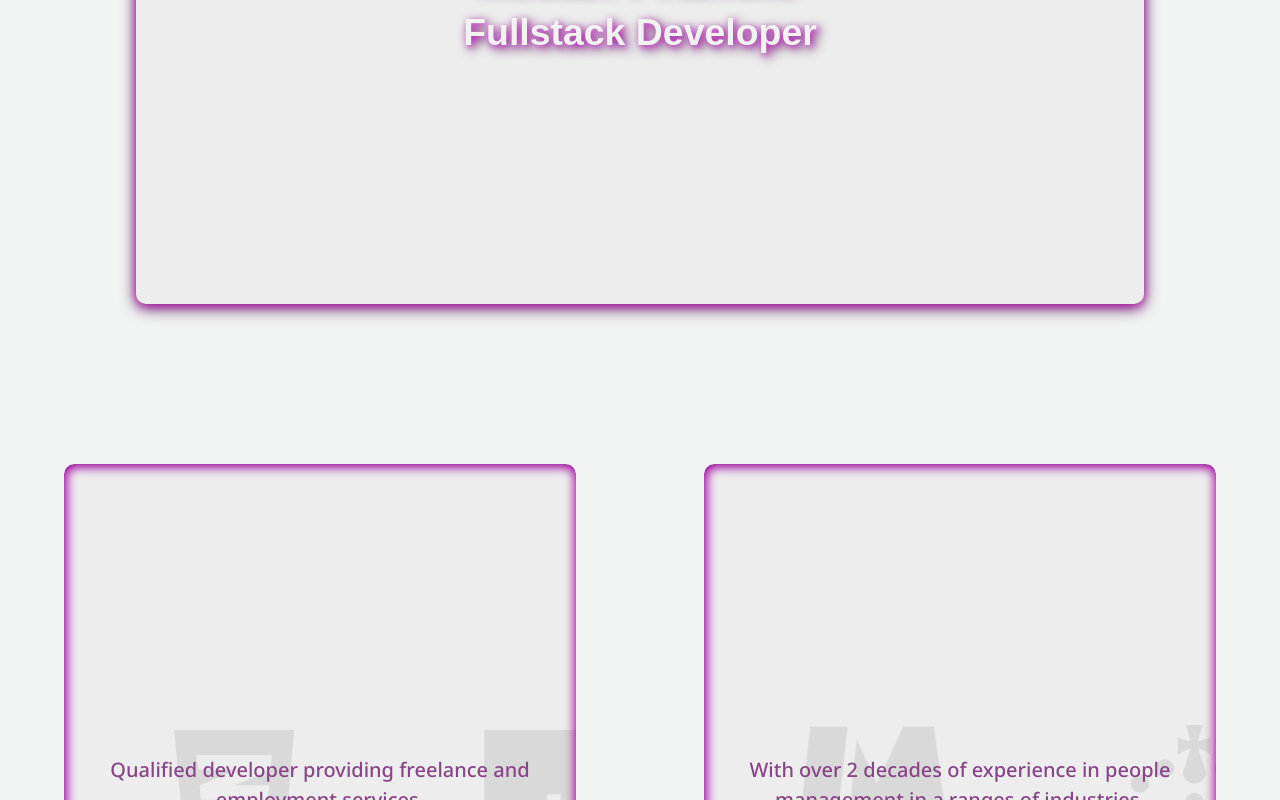
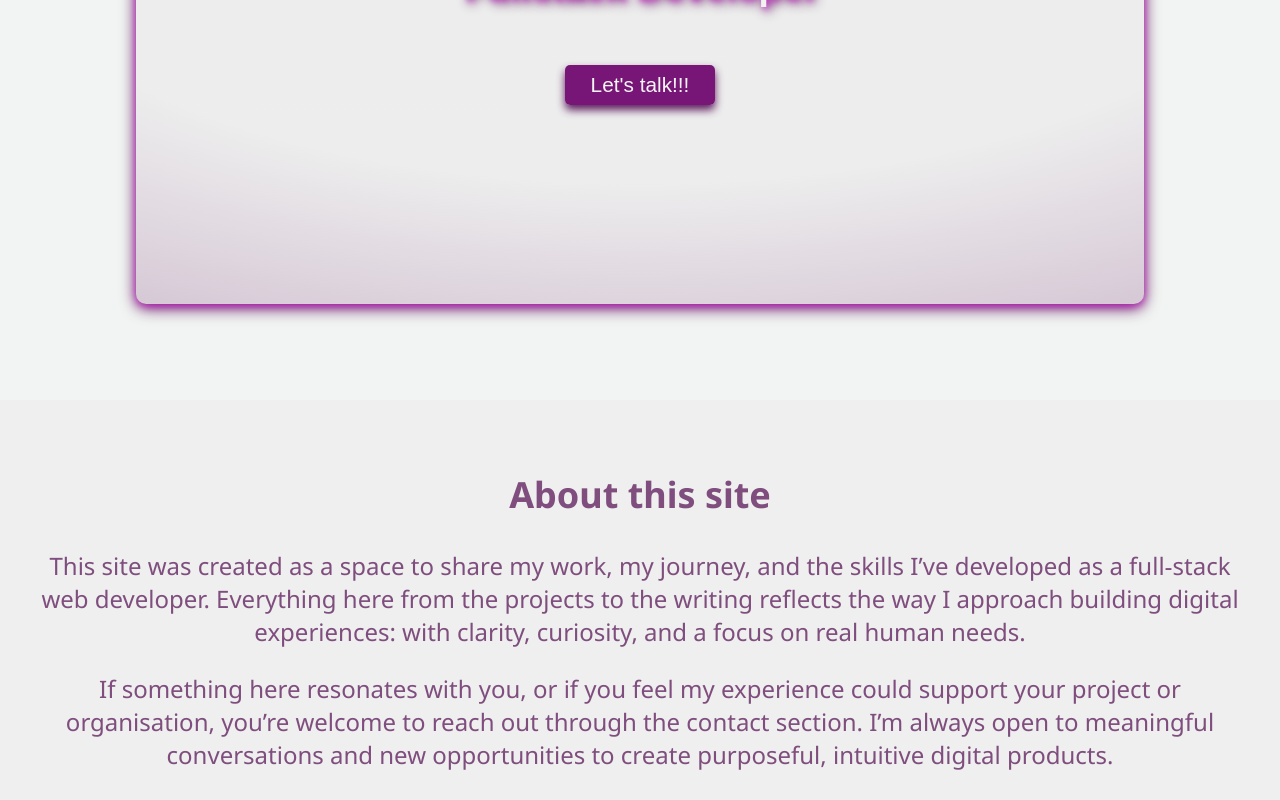
Before and after one commit to 2ndborn/micah-francis.com, a React (Vite) app: page / in a window 1280 px wide. Shown: the part 400-1200 px from the top of the page. Built offline with nearby package versions, Linux system fonts and the light colour scheme; a web font is replaced by a local one.

Commit message:
Added an about this site and a scroll to next section on all pages

```diff
--- a/src/components/Footer.jsx
+++ b/src/components/Footer.jsx
@@ -15,11 +15,12 @@ const Footer = () => {
     }
     return (
         <motion.div
+        id='contact-detail'
         variants={container}
         initial="hidden"
         whileInView="show"
         className={styles.footerContainer}>
-            <h2 style={{ textAlign: "center" }}>Contact</h2>
+            <h2 style={{ textAlign: "center" }}>Contact me</h2>
             <div className={styles.upperFooter}>
                 <a
                     href='https://wa.me/447958774171?text=Hi%20Micah'
--- a/src/components/PortCarousel.jsx
+++ b/src/components/PortCarousel.jsx
@@ -103,7 +103,7 @@ const PortCarousel = ({
           display: "flex",
           justifyContent: "center",
           alignItems: "center",
-          fontSize: "1.5rem",
+          fontSize: "clamp(1.3rem, 1.227rem + 0.36vw, 1.5rem)",
           color: "#884587"
         }}>
           {description}
--- a/src/data/ExperienceData.jsx
+++ b/src/data/ExperienceData.jsx
@@ -2,7 +2,7 @@ export const ExperienceData = [
     {
         id: 1,
         company: "Civil Service",
-        role: "Executive Officer",
+        role: "Deputy Team Leader",
         dates: "Jan 2024 - Present",
         achievements: [
             `Recognised for driving childcare cost‑support adoption,
@@ -18,6 +18,10 @@ export const ExperienceData = [
             `Improved annual People Survey results by fostering a
             multicultural working environment, celebrating the
             achievements of all heritages on a monthly basis.`,
+            `Provide tailored guidance and case management to a
+            diverse caseload of 189 individuals, using coaching,
+            rapport building, and structured planning to drive
+            positive outcomes.`
         ]
     },
     {
--- a/src/data/portfolioData.jsx
+++ b/src/data/portfolioData.jsx
@@ -57,8 +57,8 @@ export const portfolioData = [
             id: 4,
             name: "Shift",
             description: "Slots is a memory game that encourages the user to remember a temporarily shown sequence of numbers. The user must key the numbers in the exact sequence that they appeared.",
-            website: "https://2ndborn.github.io/slots-project/",
-            github: "https://github.com/2ndborn/slots-project",
+            website: "https://web-production-402df.up.railway.app/",
+            github: "https://github.com/2ndborn/shift",
             languages: ["HTML", "CSS", "JavaScript", "Python", "Bootstrap", "Django", "PostgresSQL"],
             image: shift,
             imageAlt: "Shift website image",
--- /dev/null
+++ b/src/hooks/useScrollToSection.jsx
@@ -0,0 +1,11 @@
+import { useCallback } from "react";
+
+export const useScrollToSection = () => {
+  const scrollTo = useCallback((id) => {
+    const element = document.getElementById(id);
+    if (element) {
+        element.scrollIntoView({behavior: "smooth"});
+    }
+  }, [])
+  return scrollTo;
+}
--- a/src/pages/AboutMe.jsx
+++ b/src/pages/AboutMe.jsx
@@ -6,6 +6,7 @@ import SkillsCard from '../components/SkillsCard';
 import EducationComponent from '../components/EducationComponent';
 import StatementComponent from '../components/StatementComponent';
 import Reveal from '../utils/Reveal';
+import SpeechBubble from '../components/SpeechBubble';
 
 
 const AboutMe = () => {
@@ -26,6 +27,7 @@ const AboutMe = () => {
       initial='hidden'
       animate='show'
     >
+      <SpeechBubble />
       <section style={{
         height: "25vh",
         display: "flex",
--- a/src/pages/HomePage.jsx
+++ b/src/pages/HomePage.jsx
@@ -1,11 +1,41 @@
-import React, { useRef } from 'react'
-import {motion} from 'framer-motion';
+import React, { useEffect, useRef } from 'react'
+import {motion, useAnimation} from 'framer-motion';
 import styles from '../styles/HomePage.module.css';
 import InfiniteScroll from '../components/InfiniteScroll';
 import Reveal from '../utils/Reveal';
 import { HomePageData } from '../data/HomePageData';
+import { useMediaQuery } from '../hooks/useMediaQuery';
+import { useScrollToSection } from '../hooks/useScrollToSection';
 
 const HomePage = () => {
+  const shadowControls = useAnimation();
+  const btnControls = useAnimation();
+  const isSmail = useMediaQuery('(max-width: 400px)');
+  const scrollToNext = useScrollToSection();
+
+  useEffect(() => {
+    btnControls.start({
+      backgroundColor: [
+        'var(--cta-secondary)',
+        'hsl(300, 99%, 41%)',
+        'rgba(77, 5, 76, 0.9)',
+        'hsl(300, 99%, 41%)',
+        'var(--cta-secondary)',
+      ],
+      transition: {duration: 10, ease: 'easeOut', repeat: Infinity}
+    })
+    shadowControls.start({
+      textShadow: [
+        '0px 2px 8px rgba(248, 1, 248, 0.7), 0px 4px 16px rgba(248, 1, 248, 0.7)',
+        '0px 2px 8px rgba(248, 1, 248, 0.7), 0px 4px 16px rgba(248, 1, 248, 0.7)',
+        '0px 2px 8px rgba(204, 0, 204, 0.7), 0px 4px 16px rgba(77, 5, 76, 0.9)',
+        '0px 2px 8px rgba(248, 1, 248, 0.7), 0px 4px 16px rgba(248, 1, 248, 0.7)',
+        '0px 2px 8px rgba(248, 1, 248, 0.7), 0px 4px 16px rgba(248, 1, 248, 0.7)',
+      ],
+      transition: {duration: 10, delay: 5, ease: 'easeOut', repeat: Infinity}
+    })
+  }, [btnControls, shadowControls])
+
   const container = {
     hidden: {opacity: 0, boxShadow: "none"},
     show: {
@@ -24,6 +54,15 @@ const HomePage = () => {
       transition: {
         duration: 0.8,
         delay: 1,
+        ease: "easeOut"
+      }
+    },
+    gradient: {
+      backgroundImage:
+      'radial-gradient(ellipse 130% 90% at 50% 35%, hsl(0, 0%, 93%) 50%, rgba(192, 165, 191, 0.8) 100%)',
+      transition: {
+        duration: 0.75,
+        delay: 2,
         ease: "easeOut"
       }
     }
@@ -47,23 +86,79 @@ const HomePage = () => {
     }
   }
 
+  const btn = {
+    hidden: {opacity: 0, textShadow: 'none'},
+    show: {
+      opacity: 1,
+      transition: { duration: 1, delay: 3, ease: "easeOut" }
+    }
+  }
+
   return (
     <div>
-      <section style={{ height: "100vh", display: "flex", justifyContent: "center", alignItems: "center" }}>
+      <section style={{
+        height: "100vh",
+        display: "flex",
+        justifyContent: "center",
+        alignItems: "center",
+        padding: isSmail ? '5%' : 0,
+         }}
+        >
         <motion.div
           className={styles.introDisplay}
           variants={container}
           initial="hidden"
-          animate={["show", "shadow"]}
+          animate={["show", "shadow", "gradient"]}
         >
-          <div>
-            <motion.h1 variants={text}>Micah Francis</motion.h1>
-          </div>
-          <div>
-            <motion.h3 variants={textTwo}>Fullstack Developer</motion.h3>
-          </div>
+          <motion.div variants={text}>
+            <motion.h1>Micah Francis</motion.h1>
+          </motion.div>
+          <motion.div variants={textTwo}>
+            <motion.h3>Fullstack Developer</motion.h3>
+          </motion.div>
+          <motion.div
+            variants={btn}
+            style={{
+              marginTop: '50px'
+            }}
+          >
+            <motion.button
+              onClick={() => scrollToNext('contact-detail')}
+              animate={btnControls}
+              className={styles.btn}
+              style={{
+                color: 'whitesmoke',
+                fontWeight: 500,
+                fontSize: '1.3rem',
+                backgroundColor: 'rgba(77, 5, 76, 0.9)',
+                border: 'none',
+                boxShadow: '0px 5px 8px rgba(77, 5, 76, 0.9)'
+               }}
+            >
+              Let's talk!!!
+            </motion.button>
+          </motion.div>
         </motion.div>
       </section>
+      <Reveal>
+        <section style={{
+          height: 'auto',
+          background: '#eeefee',
+          color: '#4D054C',
+          fontSize: '1.5rem',
+          padding: 'min(2.5rem, 4.5%)',
+          textAlign: 'center',
+        }}
+        >
+          <h2 style={{color: '#4d054cb0',}}>About this site</h2>
+          <p style={{color: '#4d054cb0',}}>
+            This site was created as a space to share my work, my journey, and the skills I’ve developed as a full‑stack web developer. Everything here from the projects to the writing reflects the way I approach building digital experiences: with clarity, curiosity, and a focus on real human needs.
+          </p>
+          <p style={{color: '#4d054cb0',}}>
+            If something here resonates with you, or if you feel my experience could support your project or organisation, you’re welcome to reach out through the contact section. I’m always open to meaningful conversations and new opportunities to create purposeful, intuitive digital products.
+          </p>
+        </section>
+      </Reveal>
       <section className={styles.secTwo} style={{overflowX: 'hidden'}}>
         {HomePageData.map((home, i) => (
           <InfiniteScroll
@@ -76,7 +171,6 @@ const HomePage = () => {
         ))}
       </section>
     </div>
-
   )
 }
 
--- a/src/pages/Portfolio.jsx
+++ b/src/pages/Portfolio.jsx
@@ -5,6 +5,7 @@ import LanguageBadge from '../components/LanguageBadge';
 import {portfolioData} from '../data/portfolioData'
 import PortCarousel from '../components/PortCarousel';
 import SearchBarComponent from '../components/SearchBarComponent';
+import SpeechBubble from '../components/SpeechBubble';
 
 const Portfolio = () => {
 
@@ -94,6 +95,7 @@ const Portfolio = () => {
       initial='hidden'
       animate='show'
     >
+      <SpeechBubble />
       <section style={{height: "25vh", display: "flex", alignItems: "center", backgroundImage: "linear-gradient(180deg, hsl(0, 0%, 93%) 0%, transparent 100%)"}}>
         <h1 style={{margin: "2rem", fontSize: 'clamp(2rem, 1.636rem + 1.82vw, 3rem)'}}>Portfolio</h1>
       </section>
--- a/src/styles/HomePage.module.css
+++ b/src/styles/HomePage.module.css
@@ -7,6 +7,7 @@
     font-family: "BBH Hegarty", sans-serif;
     font-size: clamp(1.3rem, 1.045rem + 1.27vw, 2rem);
     color: hsl(0, 0%, 95%);
+    /* background: radial-gradient(ellipse 130% 90% at 50% 35%, hsl(0, 0%, 93%) 50%, rgba(192, 165, 191, 0.8) 100%); */
     height: 70%;
     min-width: 75%;
     background-color: hsl(0, 0%, 93%);
```
